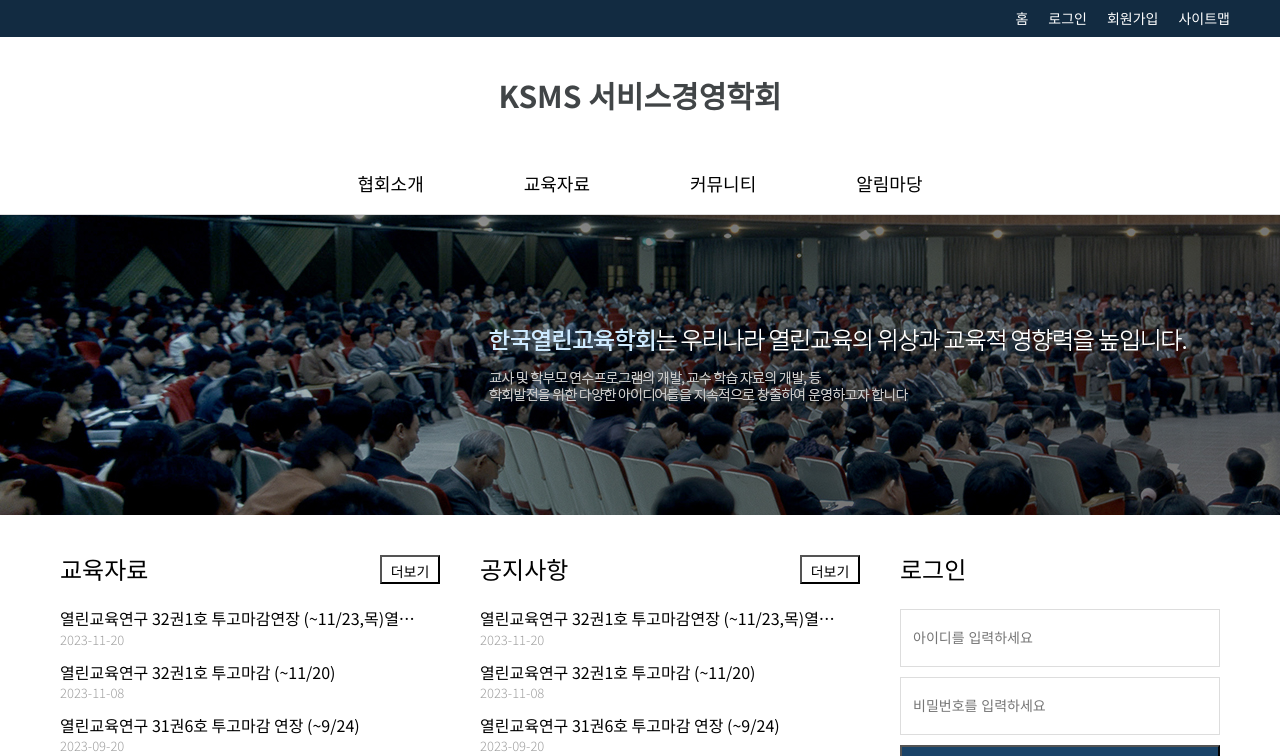
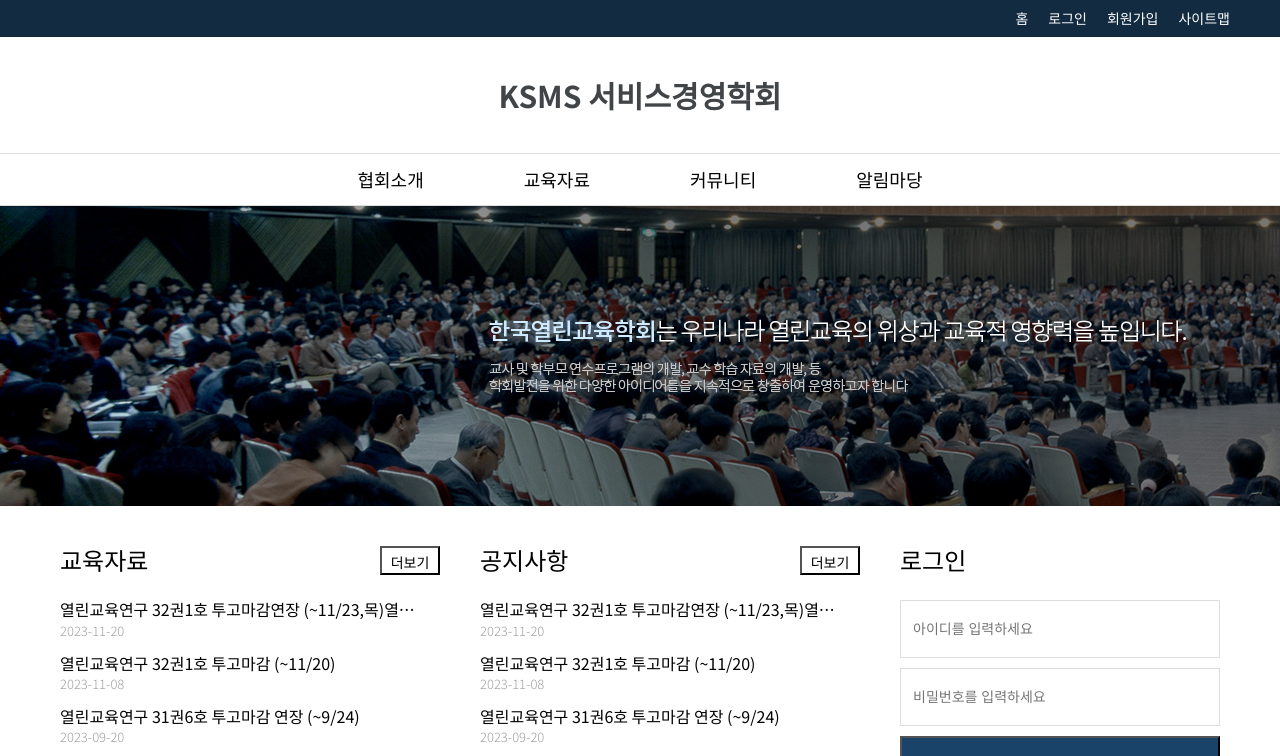
Before and after one commit to raquim47/Edu-Assoc, a React (Create React App) app: page / in a window 1280 px wide. Shown: the top 756 px of the page. Built offline with nearby package versions, Linux system fonts and the light colour scheme.

Commit message:
MainNav, DropMenu 수정

```diff
--- a/src/components/header/DropMenu.jsx
+++ b/src/components/header/DropMenu.jsx
@@ -20,19 +20,20 @@
 `;
 
 const StyledLink = styled(Link)`
-  display: block;
+  display: inline-block;
   padding: 10px 15px;
   position: relative;
   overflow: hidden;
+  /* border: 1px solid red; */
 
   &::before {
     content: '';
     display: block;
     position: absolute;
-    bottom: 0;
+    bottom: 4px;
     left: 50%;
     width: 0;
-    height: 2px;
+    height: 1px;
     transform: translateX(-50%);
     background: rgba(255, 255, 255, 0.8);
     transition: width 0.2s ease;
@@ -40,7 +41,7 @@
 
   &:hover::before,
   &:focus::before {
-    width: 70%;
+    width: 80%;
   }
 `;
 
--- a/src/components/header/MainNav.jsx
+++ b/src/components/header/MainNav.jsx
@@ -9,7 +9,6 @@
   align-items: center;
   position: relative;
   padding-top: 40px;
-
   h1 {
     font-size: 30px;
     color: #414547;
@@ -17,7 +16,10 @@
 
   .main-list {
     display: flex;
-    padding-top: 40px;
+    justify-content: center;
+    width: 100%;
+    margin-top: 40px;
+    border-top: 1px solid #ddd;
   }
 
   .main-list > li {
@@ -26,7 +28,7 @@
 
   .main-list > li > a {
     display: block;
-    padding: 20px 50px;
+    padding: 15px 50px;
     font-size: 18px;
   }
 `;
```
